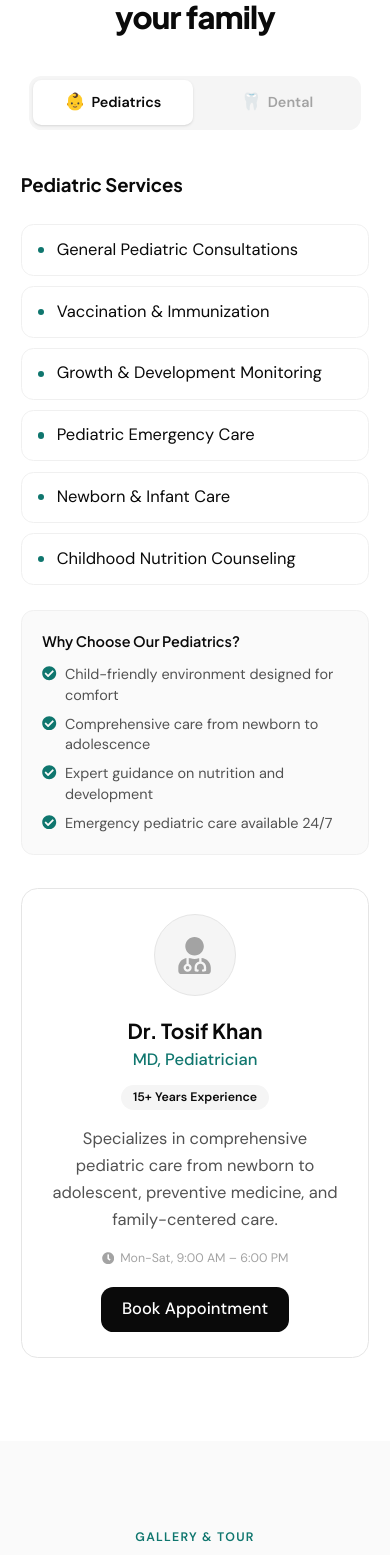
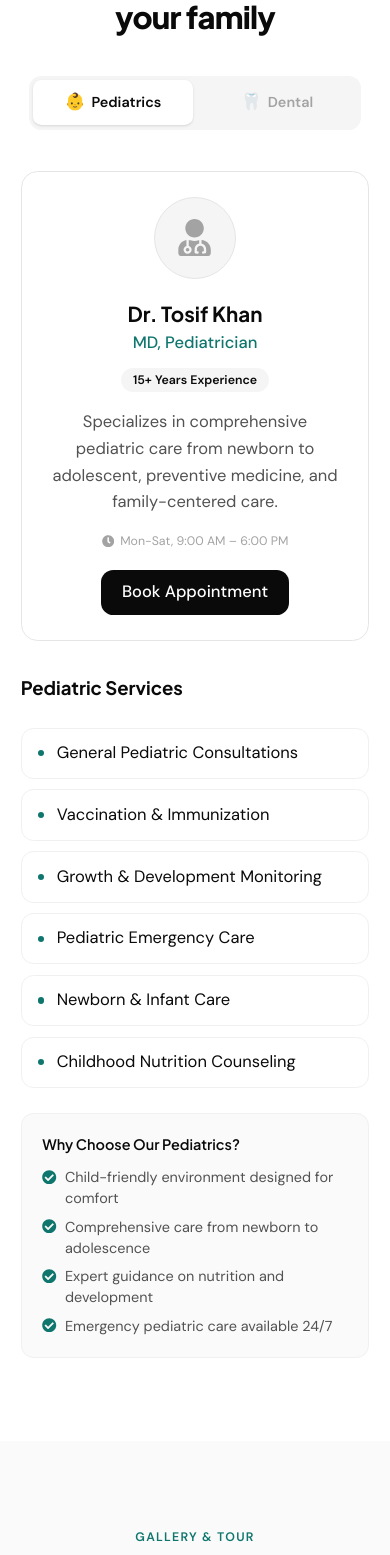
Before and after one commit to DanisheKhan/muskanchildrenanddentalhospital, a React (Vite) app: page / in a window 390 px wide. Shown: the part 2314-3869 px from the top of the page. Built offline with nearby package versions, Linux system fonts and the light colour scheme.

Commit message:
feat: add Departments component with interactive pediatric and dental service tabs

```diff
--- a/src/components/Departments.jsx
+++ b/src/components/Departments.jsx
@@ -147,10 +147,21 @@ export default function Departments() {
               animate={{ opacity: 1, y: 0 }}
               exit={{ opacity: 0, y: -12 }}
               transition={{ duration: 0.3 }}
-              className="grid lg:grid-cols-5 gap-8"
+              className="flex flex-col lg:grid lg:grid-cols-5 gap-8"
             >
+              {/* Doctor — 2 cols */}
+              <div className="lg:col-span-2 lg:order-last">
+                <DoctorCard
+                  name="Dr. Tosif Khan"
+                  title="MD, Pediatrician"
+                  years={15}
+                  bio="Specializes in comprehensive pediatric care from newborn to adolescent, preventive medicine, and family-centered care."
+                  availability="Mon-Sat, 9:00 AM – 6:00 PM"
+                />
+              </div>
+
               {/* Services — 3 cols */}
-              <div className="lg:col-span-3 space-y-6">
+              <div className="lg:col-span-3 space-y-6 lg:order-first">
                 <h3 className="text-lg font-bold text-[var(--color-heading)]">Pediatric Services</h3>
                 <div className="grid sm:grid-cols-2 gap-2.5">
                   {pediatricServices.map((s, i) => (
@@ -172,17 +183,6 @@ export default function Departments() {
                   </ul>
                 </div>
               </div>
-
-              {/* Doctor — 2 cols */}
-              <div className="lg:col-span-2">
-                <DoctorCard
-                  name="Dr. Tosif Khan"
-                  title="MD, Pediatrician"
-                  years={15}
-                  bio="Specializes in comprehensive pediatric care from newborn to adolescent, preventive medicine, and family-centered care."
-                  availability="Mon-Sat, 9:00 AM – 6:00 PM"
-                />
-              </div>
             </motion.div>
           )}
 
@@ -193,10 +193,10 @@ export default function Departments() {
               animate={{ opacity: 1, y: 0 }}
               exit={{ opacity: 0, y: -12 }}
               transition={{ duration: 0.3 }}
-              className="grid lg:grid-cols-5 gap-8"
+              className="flex flex-col lg:grid lg:grid-cols-5 gap-8"
             >
               {/* Doctor — 2 cols */}
-              <div className="lg:col-span-2">
+              <div className="lg:col-span-2 lg:order-last">
                 <DoctorCard
                   name="Dr. Ramiz Khan"
                   title="MDS, Dental Surgeon"
@@ -207,7 +207,7 @@ export default function Departments() {
               </div>
 
               {/* Services — 3 cols */}
-              <div className="lg:col-span-3 space-y-6">
+              <div className="lg:col-span-3 space-y-6 lg:order-first">
                 <h3 className="text-lg font-bold text-[var(--color-heading)]">Dental Services</h3>
                 <div className="grid sm:grid-cols-2 gap-2.5">
                   {dentalServices.map((s, i) => (
```
